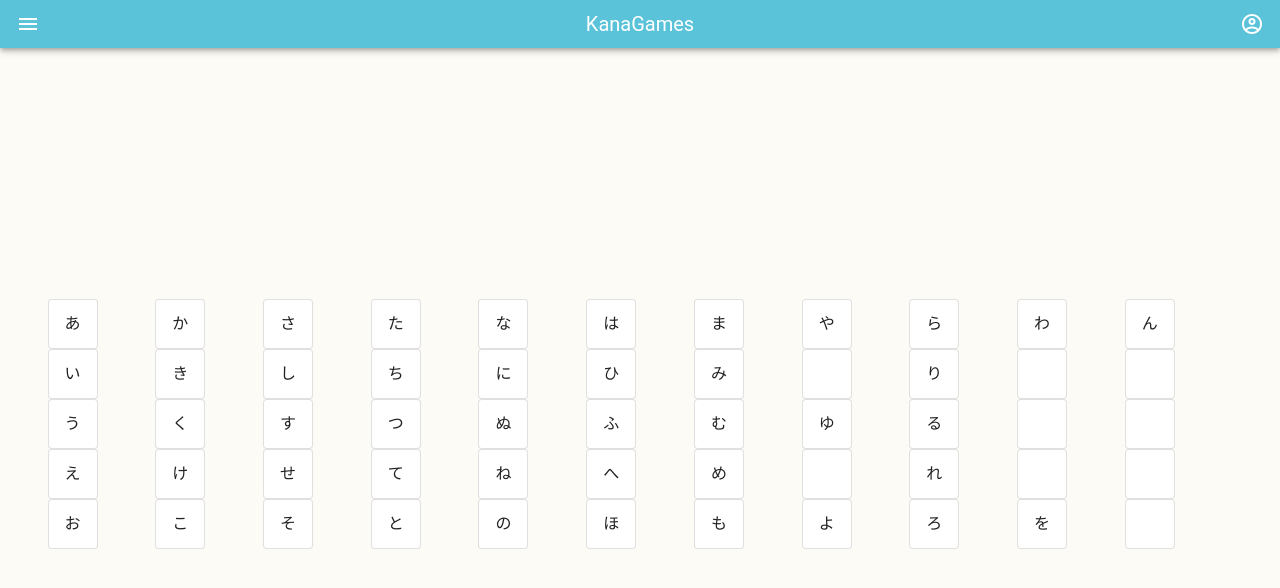
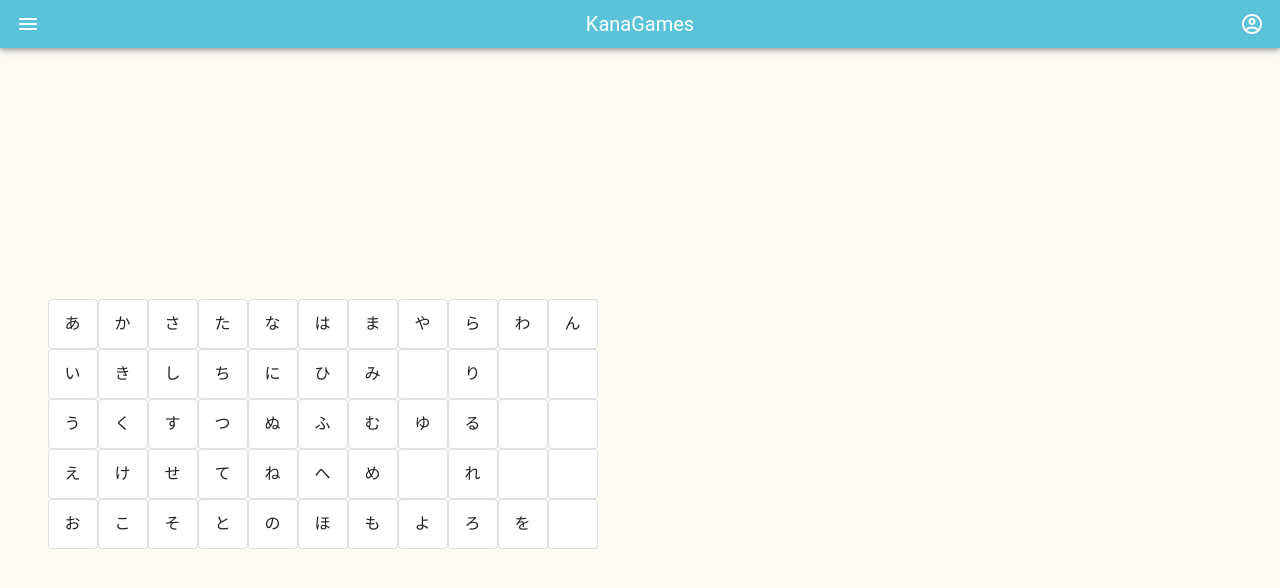
Before and after one commit to tomctr/KanaGames, a Vue app: page / in a window 1280 px wide. Shown: the top 588 px of the page. Built offline with nearby package versions, Linux system fonts and the light colour scheme.

Commit message:
fix cols margin problem

```diff
--- a/src/components/KanaArray.vue
+++ b/src/components/KanaArray.vue
@@ -15,7 +15,7 @@
 <template>
   <v-content>
     <v-row v-for="(item, x) in array_hiragana" :key="x" no-gutters>
-      <v-col v-for="(item, y) in item" :key="y" no-gutters>
+      <v-col v-for="(item, y) in item" :key="y" cols="auto">
         <v-card height="50" width="50" outlined @click="onKanaClick(item)">
           <v-row no-gutters justify="center" align="center" class="fill-height">{{item}}</v-row>
         </v-card>
```
